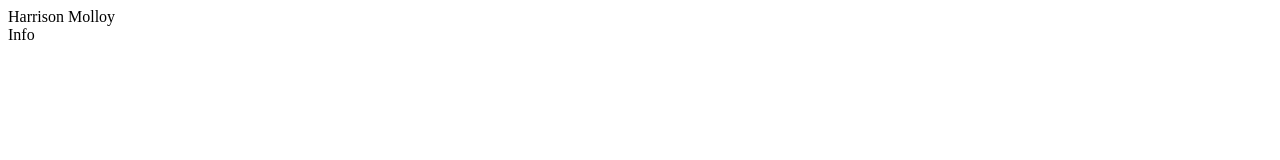
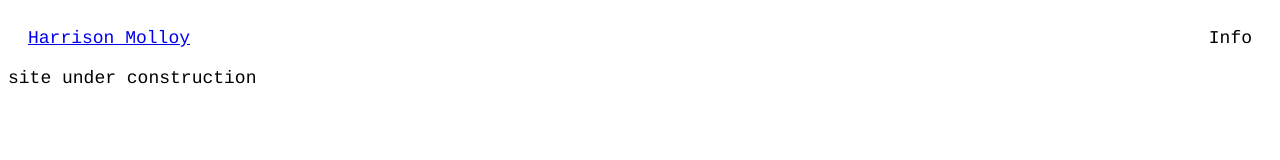
Before and after one commit to harrisonmolloy/portfolio, a plain HTML site: page index.html in a window 1280 px wide. Drawn offline with Linux system fonts and the light colour scheme.

Commit message:
Begin coding + add under construction Message

```diff
--- a/index.html
+++ b/index.html
@@ -7,8 +7,10 @@
     <script src="main.js"></script>
   </head>
   <body>
-    <header>Harrison Molloy</header>
-    <nav>Info</nav>
-    <main></main>
+    <nav>
+      <a href="/">Harrison Molloy</a>
+      <a>Info</a>
+    </nav>
+    <main>site under construction</main>
   </body>
 </html>
--- a/main.js
+++ b/main.js
@@ -1,3 +1,3 @@
 window.onload = function() {
-  console.log("window loaded");
+  console.log("Window loaded Up BB");
 };
--- a/style.css
+++ b/style.css
@@ -0,0 +1,13 @@
+
+/*-- default type styling -- */
+html {
+  font-family: courier, sans-serif;
+  font-size: 18px;
+}
+
+/*-- nav positioning --*/
+nav {
+  display: flex;
+  justify-content: space-between;
+  padding: 20px;
+}
```
